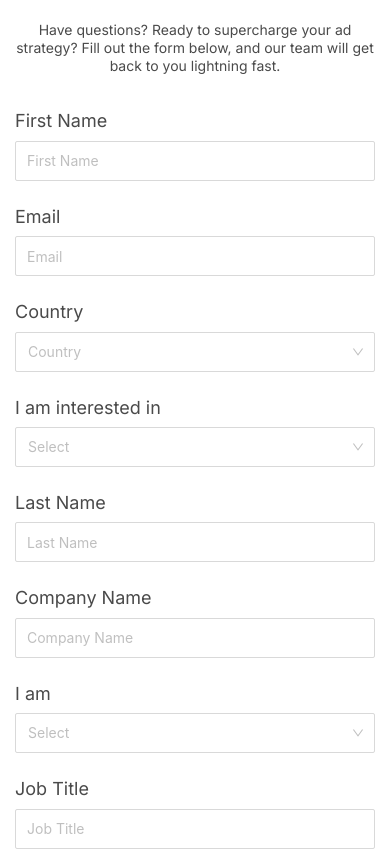
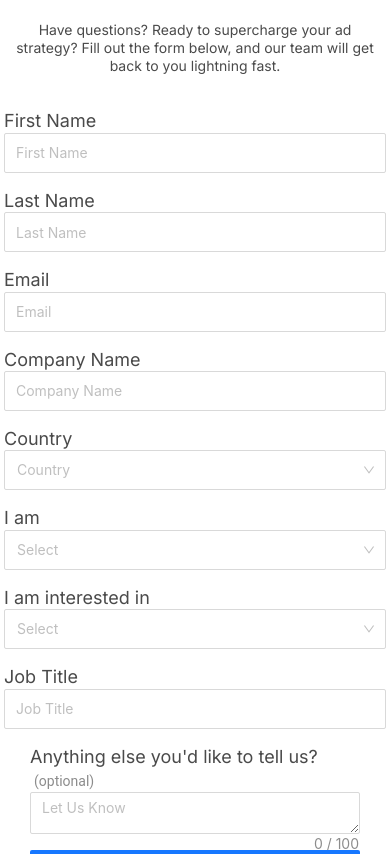
Before and after one commit to jwong65/vite-react-site, a React (Vite) app: page /contact in a window 390 px wide. Shown: the part 940-1794 px from the top of the page. Built offline with nearby package versions, Linux system fonts and the light colour scheme.

Commit message:
The order of the contact page form is now proper in 480 breakpoint and below.

```diff
--- a/src/pages/contact.css
+++ b/src/pages/contact.css
@@ -445,27 +445,34 @@
         min-width: 100%;
     }
     .contact-form .ant-col:first-child .ant-form-item:nth-child(1) { order: 1; }
+    /* Last Name */
+    .contact-form .ant-col:last-child .ant-form-item:nth-child(1) { order: 2; }
+    /* Email */
     .contact-form .ant-col:first-child .ant-form-item:nth-child(2) { order: 3; }
+    /* Company Name */
+    .contact-form .ant-col:last-child .ant-form-item:nth-child(2) { order: 4; }
+    /* Country */
     .contact-form .ant-col:first-child .ant-form-item:nth-child(3) { order: 5; }
+    /* I am */
+    .contact-form .ant-col:last-child .ant-form-item:nth-child(3) { order: 6; }
+    /* I am interested in */
     .contact-form .ant-col:first-child .ant-form-item:nth-child(4) { order: 7; }
-
-    .contact-form .ant-col:last-child .ant-form-item:nth-child(1) { order: 2; }
-    .contact-form .ant-col:last-child .ant-form-item:nth-child(2) { order: 4; }
-    .contact-form .ant-col:last-child .ant-form-item:nth-child(3) { order: 6; }
+    /* Job Title */
     .contact-form .ant-col:last-child .ant-form-item:nth-child(4) { order: 8; }
 
     .contact-form .ant-col:first-child,
     .contact-form .ant-col:last-child {
         display: contents;
     }
-    .contact-form .ant-col:first-child,
-    .contact-form .ant-col:last-child {
-        display: flex;
-        flex-direction: column;
+    .contact-form .ant-form-item {
+        width: 100%;
+        margin-bottom: 16px;
+        padding: 0 15px;
+        box-sizing: border-box;
     }
-
     .contact-message-textarea {
         width: 100%;
+        box-sizing: border-box;
     }
     .contact-submit-button {
         min-width: 100%;
```
